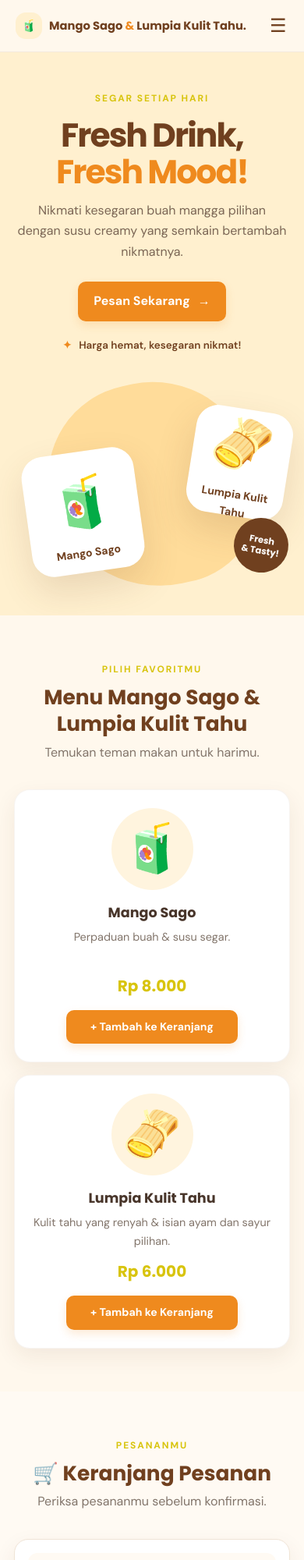
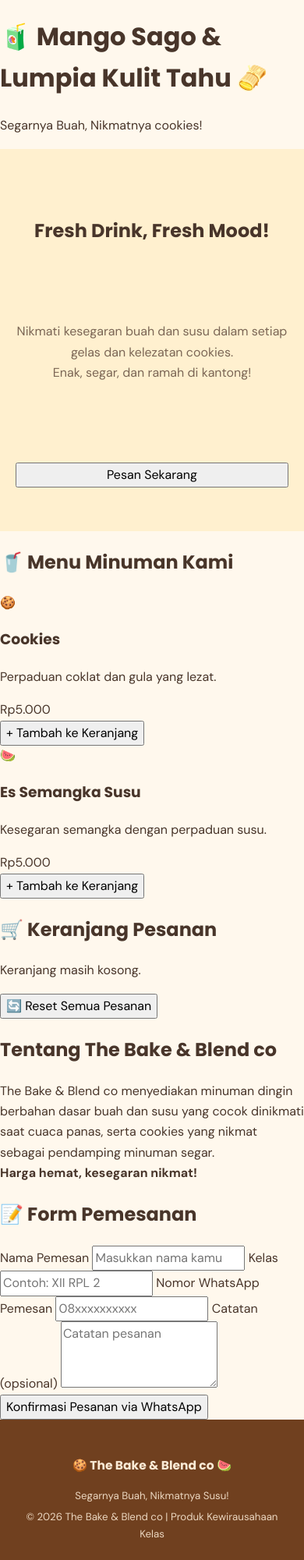
Before and after one commit to diahayu-18/produk, a plain HTML site: page index.html in a window 390 px wide. Shown: the top 2000 px of the page at 78% size. Drawn offline with Linux system fonts and the light colour scheme.

Commit message:
Refactor index.html for improved layout and semantics
Updated the HTML structure and content for better organization and clarity.

```diff
--- a/index.html
+++ b/index.html
@@ -3,269 +3,137 @@
 <head>
     <meta charset="UTF-8">
     <meta name="viewport" content="width=device-width, initial-scale=1.0">
-    <meta name="theme-color" content="#fff0cf">
+    <title>Mango Sago & Lumpia Kulit Tahu | Pemesanan Snack</title>
 
-    <title>Mango Sago & Lumpia Kulit Tahu.</title>
+    <!-- Menghubungkan file CSS -->
+    <link rel="stylesheet" href="style.css">
 
-    <!-- CSS -->
-    <link rel="stylesheet" href="style.css">
+    <!-- Menghubungkan file JavaScript -->
+    <script src="script.js" defer></script>
 </head>
-
 <body>
 
-    <!-- NAVBAR -->
-    <header class="topbar">
-        <a href="#beranda" class="brand">
-            <span class="brand-icon">🧃</span>
-            <span>Mango Sago <b>&</b> Lumpia Kulit Tahu.</span>
-        </a>
-
-        <button
-            class="menu-toggle"
-            id="menuToggle"
-            aria-label="Buka navigasi"
-            aria-expanded="false">
-            ☰
-        </button>
-
-        <nav id="navMenu">
-            <a href="#beranda">Beranda</a>
-            <a href="#menu">Menu</a>
-            <a href="#keranjang">
-                Keranjang
-                <span id="navCount" class="nav-count">0</span>
-            </a>
-            <a href="#tentang">Tentang</a>
-            <a href="#pesan">Pesan</a>
-        </nav>
+<header>
+    <h1>🧃 Mango Sago & Lumpia Kulit Tahu 🫔</h1>
+    <p>Segarnya Buah, Nikmatnya cookies!</p>
 </header>
 
-    <main>
+<nav>
+    <a href="#home">Beranda</a>
+    <a href="#menu">Menu</a>
+    <a href="#keranjang-section">Keranjang</a>
+    <a href="#checkout">Checkout</a>
+</nav>
 
-        <!-- HERO SECTION -->
-        <section class="hero" id="beranda">
-            <div class="hero-content">
-                <span class="eyebrow">SEGAR SETIAP HARI</span>
-
-                <h1>
-                    Fresh Drink,<br>
-                    <span>Fresh Mood!</span>
-                </h1>
-
+<div class="hero" id="home">
+    <h2>Fresh Drink, Fresh Mood!</h2>
     <p>
-                    Nikmati kesegaran buah mangga pilihan
-                    dengan susu creamy yang semkain bertambah
-                    nikmatnya.
+        Nikmati kesegaran buah dan susu dalam setiap gelas
+        dan kelezatan cookies.
+        <br>
+        Enak, segar, dan ramah di kantong!
     </p>
-
-                <a href="#menu" class="btn">
-                    Pesan Sekarang <span>→</span>
-                </a>
-
-                <div class="hero-note">
-                    <span>✦</span>
-                    Harga hemat, kesegaran nikmat!
-                </div>
+    <button type="button" onclick="location.href='#menu'">
+        Pesan Sekarang
+    </button>
 </div>
 
-            <div class="hero-art">
-                <div class="sun-shape"></div>
+<section id="menu">
+    <h2 class="judul">🥤 Menu Minuman Kami</h2>
 
-                <div class="float-card card-cookie">
-                    🧃
-                    <small>Mango Sago</small>
+    <div class="menu">
+        <div class="produk">
+            <div class="gambar">🍪</div>
+            <h3>Cookies</h3>
+            <p>Perpaduan coklat dan gula yang lezat.</p>
+            <div class="harga">Rp5.000</div>
+            <button type="button" onclick="tambahPesanan('cookies')">
+                + Tambah ke Keranjang
+            </button>
         </div>
 
-                <div class="float-card card-drink">
-                    🫔
-                    <small>Lumpia Kulit Tahu</small>
-                </div>
-
-                <div class="hero-sticker">
-                    Fresh<br>& Tasty!
+        <div class="produk">
+            <div class="gambar">🍉</div>
+            <h3>Es Semangka Susu</h3>
+            <p>Kesegaran semangka dengan perpaduan susu.</p>
+            <div class="harga">Rp5.000</div>
+            <button type="button" onclick="tambahPesanan('semangka')">
+                + Tambah ke Keranjang
+            </button>
         </div>
     </div>
 </section>
 
-        <!-- MENU PRODUK -->
-        <section class="section menu-section" id="menu">
-            <div class="section-heading">
-                <span class="eyebrow">PILIH FAVORITMU</span>
-                <h2>Menu Mango Sago & Lumpia Kulit Tahu</h2>
-                <p>Temukan teman makan untuk harimu.</p>
+<section id="keranjang-section">
+    <h2 class="judul">🛒 Keranjang Pesanan</h2>
+
+    <div id="keranjang">
+        <p>Keranjang masih kosong.</p>
     </div>
 
-            <!-- Produk dibuat otomatis oleh JavaScript -->
-            <div class="product-grid" id="productGrid"></div>
-        </section>
-
-        <!-- KERANJANG -->
-        <section class="section cart-section" id="keranjang">
-            <div class="section-heading">
-                <span class="eyebrow">PESANANMU</span>
-                <h2>🛒 Keranjang Pesanan</h2>
-                <p>Periksa pesananmu sebelum konfirmasi.</p>
-            </div>
-
-            <div class="cart-panel">
-
-                <div id="cartItems" class="cart-items">
-                    <p class="empty-cart">
-                        Keranjang masih kosong.
-                        Yuk, pilih menu favoritmu! 😊
-                    </p>
-                </div>
-
-                <div class="cart-bottom">
-                    <div class="total-row">
-                        <span>Total Pesanan</span>
-                        <strong id="cartTotal">Rp0</strong>
-                    </div>
-
+    <div class="reset-container">
         <button
-                        class="btn btn-outline"
-                        id="clearCart"
-                        type="button">
-                        ↻ Reset Semua Pesanan
+            type="button"
+            class="tombol-reset"
+            onclick="resetKeranjang()">
+            🔄 Reset Semua Pesanan
         </button>
-                </div>
-
     </div>
 </section>
 
-        <!-- TENTANG KAMI -->
-        <section class="about-section" id="tentang">
-            <div class="about-inner">
-                <span class="eyebrow">HISTORY</span>
-
-                <h2>Tentang produk kita.</h2>
-
+<section class="info">
+    <h2>Tentang The Bake & Blend co</h2>
     <p>
-                    Mango Sago adalah dessert kekinian yang
-                    memiliki rasa manis, segar, dan creamy.
-                    cocok untuk hidangan penutup atau camilan.
-                    Kami juga menyediakan Lumpia Kulit Tahu yang
-                    teksturnya renyah diluar dan lembut di dalam,
-                    cocok dinikmati kapan saja.
+        The Bake & Blend co menyediakan minuman dingin berbahan
+        dasar buah dan susu yang cocok dinikmati saat cuaca panas,
+        serta cookies yang nikmat sebagai pendamping minuman segar.
+        <br>
+        <strong>Harga hemat, kesegaran nikmat!</strong>
     </p>
-
-                <p class="about-tagline">
-                    Harga hemat, kesegaran nikmat!
-                </p>
-            </div>
-
-            <div class="about-decoration">
-                🧃 <span>+</span> 🫔
-            </div>
 </section>
 
-        <!-- FORM PEMESANAN -->
-        <section class="section order-section" id="pesan">
-            <div class="section-heading">
-                <span class="eyebrow">TINGGAL SELANGKAH LAGI</span>
+<section id="checkout">
+    <h2 class="judul">📝 Form Pemesanan</h2>
 
-                <h2>📝 Form Pemesanan</h2>
-
-                <p>
-                    Isi data di bawah ini untuk mengirim
-                    pesanan melalui WhatsApp.
-                </p>
-            </div>
-
-            <form id="orderForm" class="order-form">
-
-                <label for="customerName">
-                    Nama Pemesan
-                </label>
-
+    <form class="form" id="form-pesan">
+        <label for="nama">Nama Pemesan</label>
         <input
             type="text"
-                    id="customerName"
-                    name="customerName"
+            id="nama"
             placeholder="Masukkan nama kamu"
             required>
 
-                <label for="customerClass">
-                    Kelas / Instansi
-                </label>
-
+        <label for="kelas">Kelas</label>
         <input
             type="text"
-                    id="customerClass"
-                    name="customerClass"
+            id="kelas"
             placeholder="Contoh: XII RPL 2"
             required>
 
-                <label for="customerPhone">
-                    Nomor WhatsApp Pemesan
-                </label>
-
+        <label for="wa">Nomor WhatsApp Pemesan</label>
         <input
             type="tel"
-                    id="customerPhone"
-                    name="customerPhone"
+            id="wa"
             placeholder="08xxxxxxxxxx"
             required>
 
-                <label for="orderNotes">
-                    Catatan (opsional)
-                </label>
+        <label for="catatan">Catatan (opsional)</label>
+        <textarea
+            id="catatan"
+            rows="3"
+            placeholder="Catatan pesanan"></textarea>
 
-                <textarea
-                    id="orderNotes"
-                    name="orderNotes"
-                    rows="3"
-                    placeholder="Contoh: gula sedikit, tanpa es...">
-                </textarea>
-
-                <p class="form-hint">
-                    Pastikan keranjang sudah berisi menu
-                    yang ingin dipesan.
-                </p>
-
-                <button
-                    class="btn submit-btn"
-                    type="submit">
+        <button type="submit">
             Konfirmasi Pesanan via WhatsApp
-                    <span>↗</span>
         </button>
-
-                <p
-                    id="formMessage"
-                    class="form-message"
-                    role="status">
-                </p>
-
     </form>
 </section>
 
-    </main>
-
-    <!-- FOOTER -->
 <footer>
-        <div class="footer-logo">
-            🧃 Mango Sago & Lumpia Kulit Tahu. 🫔
-        </div>
-
-        <p>Segarnya Buah, Nikmatnya Camilan!</p>
-
-        <p>
-            © <span id="year"></span>
-            Mango Sago & Kulit Lumpia Tahu. |
-            Produk Kewirausahaan Kelas
-        </p>
+    <h3>🍪 The Bake & Blend co 🍉</h3>
+    <p>Segarnya Buah, Nikmatnya Susu!</p>
+    <p>© 2026 The Bake & Blend co | Produk Kewirausahaan Kelas</p>
 </footer>
-
-    <!-- TOMBOL KEMBALI KE ATAS -->
-    <button
-        class="back-top"
-        id="backTop"
-        aria-label="Kembali ke atas">
-        ↑
-    </button>
-
-    <!-- JAVASCRIPT -->
-    <script src="script.js"></script>
 
 </body>
 </html>
```
Lines whose indentation alone changed are shown as unchanged.
